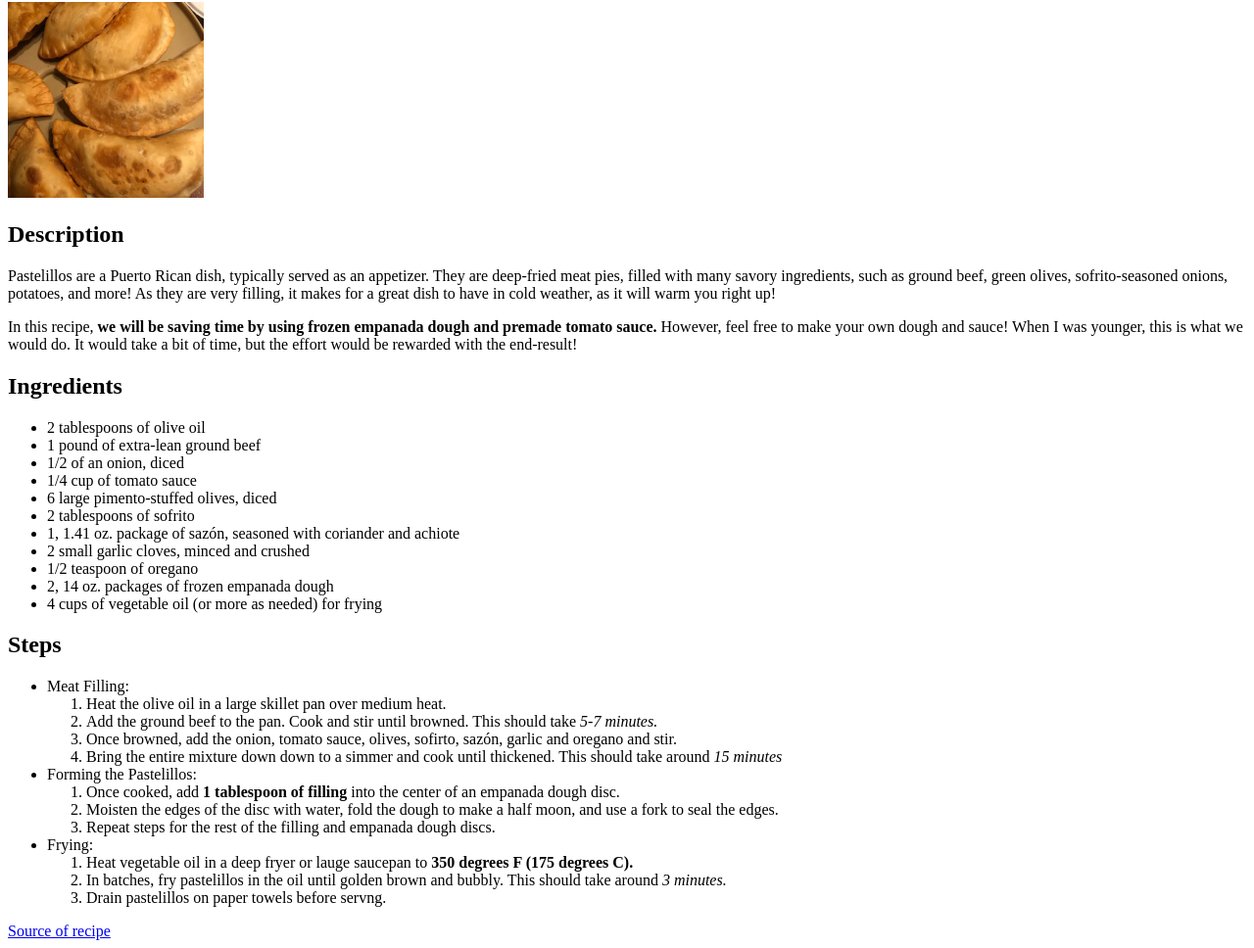
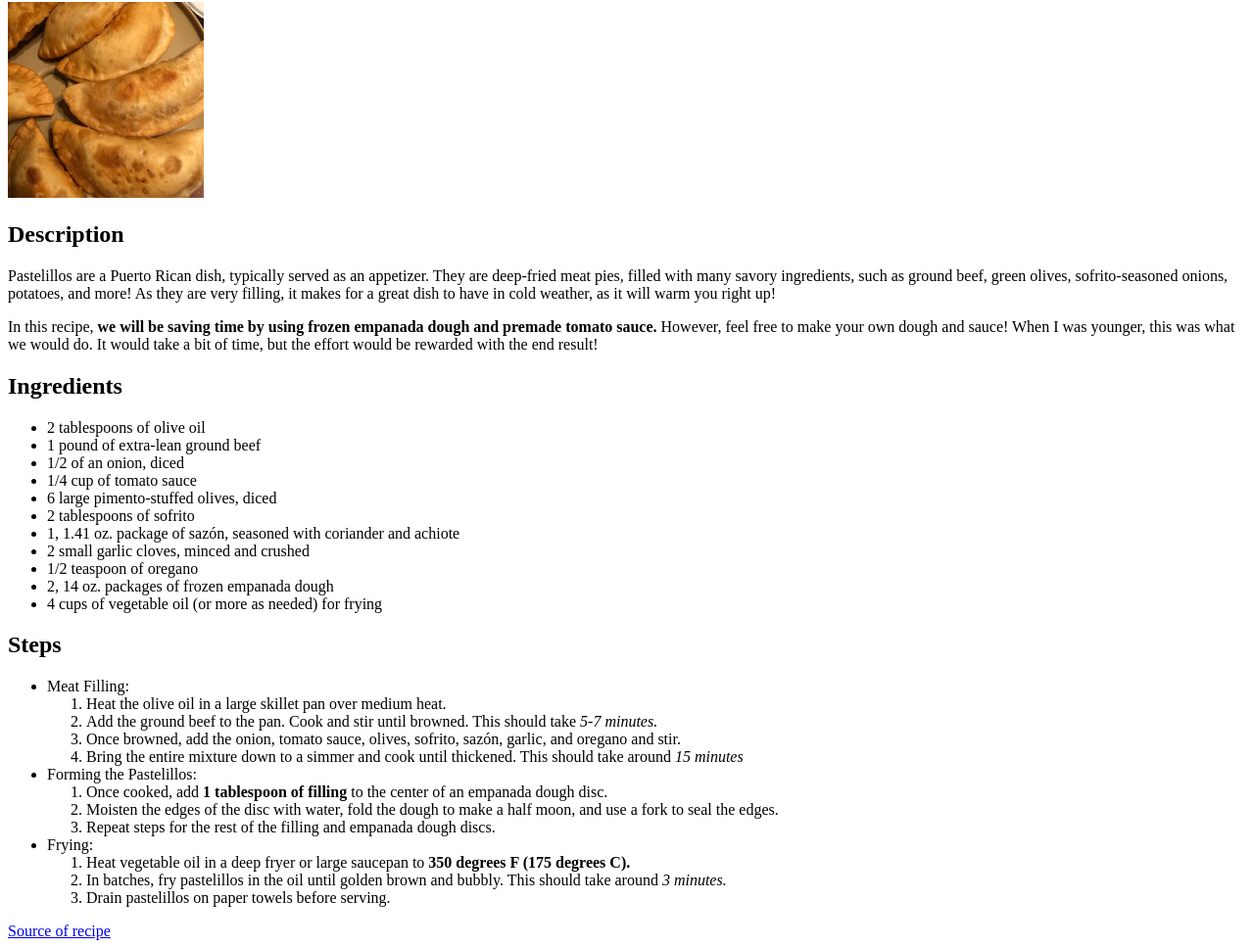
Before and after one commit to Overkiller1030/Odin-recipes, a plain HTML site: page recipes/pastelillos.html in a window 1280 px wide. Shown: the part 104-1072 px from the top of the page at 98% size. Drawn offline with Linux system fonts and the light colour scheme.

Commit message:
Fixed typos and grammar mistakes to file.

```diff
--- a/recipes/pastelillos.html
+++ b/recipes/pastelillos.html
@@ -14,8 +14,8 @@
     savory ingredients, such as ground beef, green olives, sofrito-seasoned onions, potatoes, and more! As they are very
     filling, it makes for a great dish to have in cold weather, as it will warm you right up!</p>
   <p>In this recipe, <strong>we will be saving time by using frozen empanada dough and premade tomato sauce.</strong> However, feel free to
-    make your own dough and sauce! When I was younger, this is what we would do. It would take a bit of time, but the effort
-    would be rewarded with the end-result!</p>
+    make your own dough and sauce! When I was younger, this was what we would do. It would take a bit of time, but the effort
+    would be rewarded with the end result!</p>
   <h2>Ingredients</h2>
   <ul>
     <li>2 tablespoons of olive oil</li>
@@ -36,20 +36,20 @@
     <ol>
       <li>Heat the olive oil in a large skillet pan over medium heat.</li>
       <li>Add the ground beef to the pan. Cook and stir until browned. This should take <em>5-7 minutes.</em></li>
-      <li>Once browned, add the onion, tomato sauce, olives, sofirto, sazón, garlic and oregano and stir.</li>
-      <li>Bring the entire mixture down down to a simmer and cook until thickened. This should take around <em>15 minutes</em></li>
+      <li>Once browned, add the onion, tomato sauce, olives, sofrito, sazón, garlic, and oregano and stir.</li>
+      <li>Bring the entire mixture down to a simmer and cook until thickened. This should take around <em>15 minutes</em></li>
     </ol>
     <li>Forming the Pastelillos:</li>
     <ol>
-      <li>Once cooked, add <strong>1 tablespoon of filling</strong> into the center of an empanada dough disc.</li>
+      <li>Once cooked, add <strong>1 tablespoon of filling</strong> to the center of an empanada dough disc.</li>
       <li>Moisten the edges of the disc with water, fold the dough to make a half moon, and use a fork to seal the edges.</li>
       <li>Repeat steps for the rest of the filling and empanada dough discs.</li>
     </ol>
     <li>Frying:</li>
     <ol>
-      <li>Heat vegetable oil in a deep fryer or lauge saucepan to <strong>350 degrees F (175 degrees C).</strong></li>
+      <li>Heat vegetable oil in a deep fryer or large saucepan to <strong>350 degrees F (175 degrees C).</strong></li>
       <li>In batches, fry pastelillos in the oil until golden brown and bubbly. This should take around <em>3 minutes.</em></li>
-      <li>Drain pastelillos on paper towels before servng.</li>
+      <li>Drain pastelillos on paper towels before serving.</li>
     </ol>
   </ul>
   <a href="https://www.allrecipes.com/recipe/273629/gourmet-pastelillos-meat-pies/" target="_blank" rel="noopener">Source of recipe</a>
```
